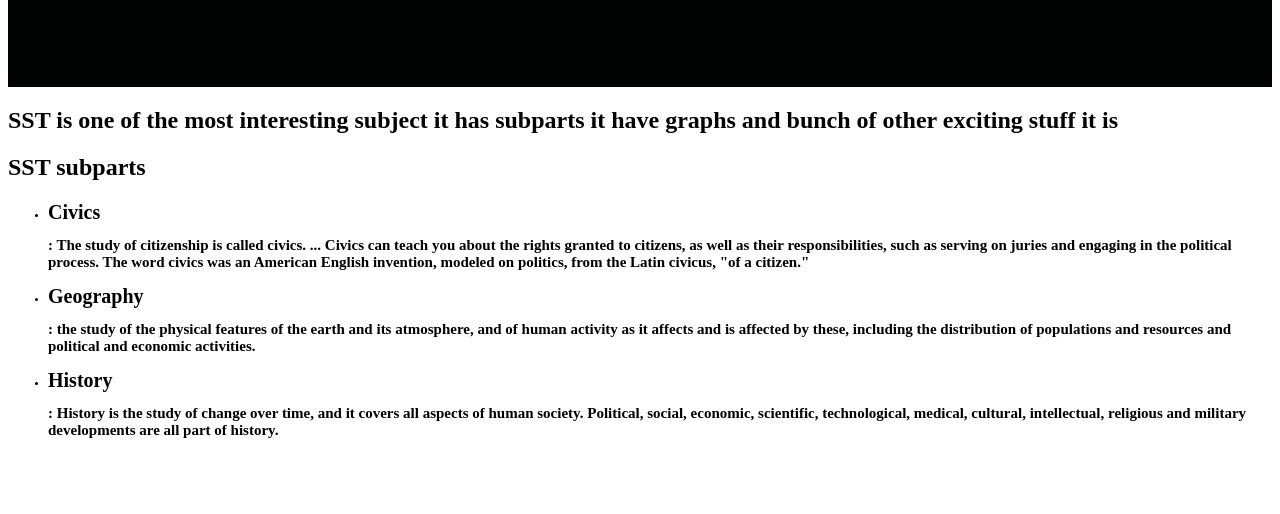
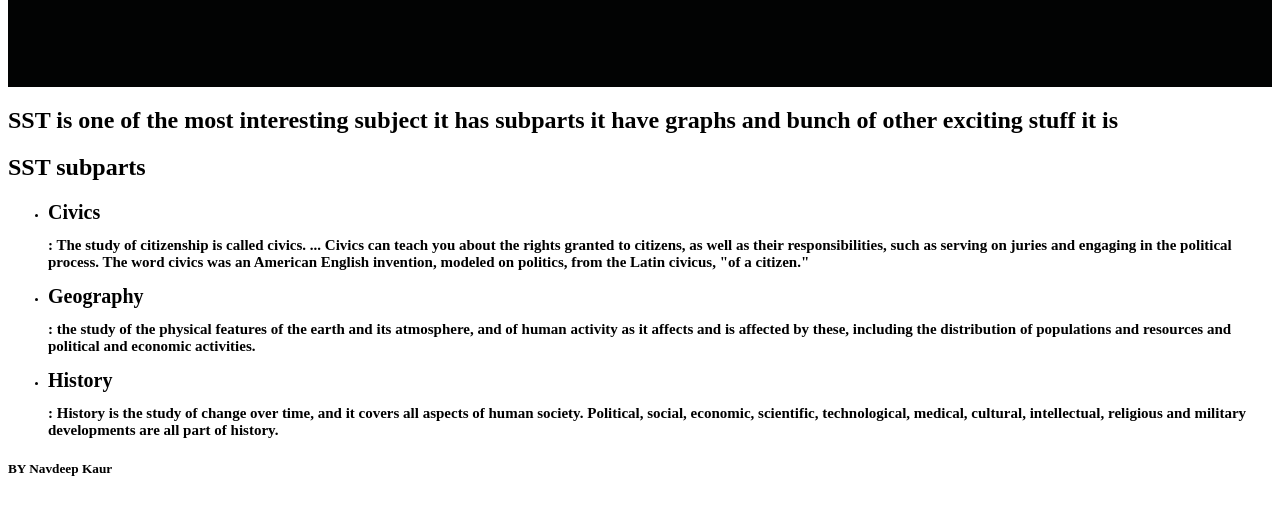
Before and after one commit to Adab-rgb/Defination-of-SST, a plain HTML site: page index.html in a window 1280 px wide. Shown: the part 254-768 px from the top of the page. Drawn offline with Linux system fonts and the light colour scheme.

Commit message:
Update index.html

```diff
--- a/index.html
+++ b/index.html
@@ -22,6 +22,7 @@
               <li><h1>History</h1><h2>: History is the study of change over time, and it covers all aspects of human society. Political, social, economic, scientific, technological, medical, cultural, intellectual, religious and military developments are all part of history.</h2></li>
           </ul>
       </div>
+    <h5>BY Navdeep Kaur</h5>
 
 
 
```
